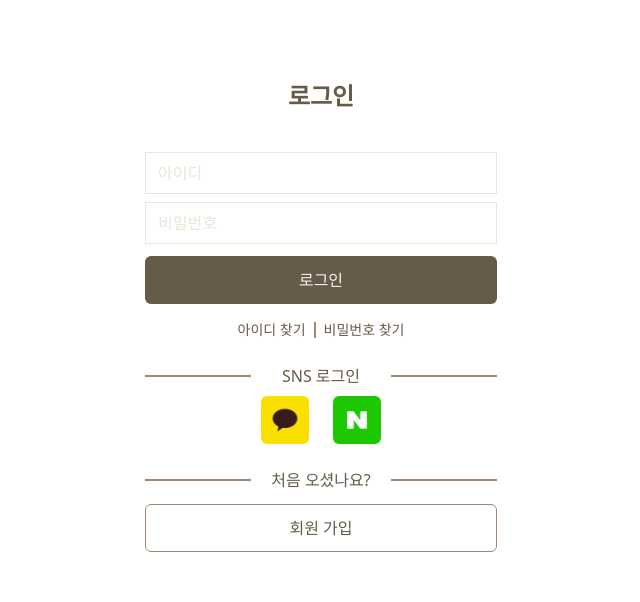
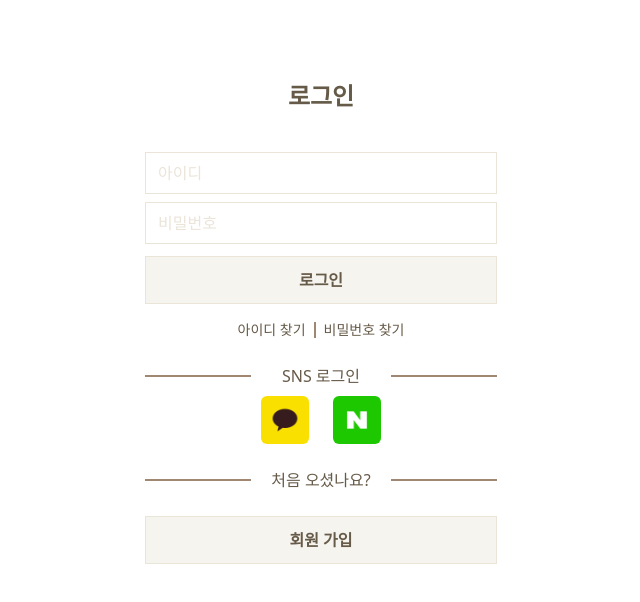
Before and after one commit to Team-Sttock/FE, a Next.js app: page /login in a window 1280 px wide. Shown: the top 602 px of the page, without its empty margins (319-959 px from the left). Built offline with nearby package versions, Linux system fonts and the light colour scheme.

Commit message:
refactor: 로그인 페이지 내 버튼에 적용 테스트

```diff
--- a/pages/login.tsx
+++ b/pages/login.tsx
@@ -2,6 +2,7 @@ import { Noto_Sans } from 'next/font/google'
 import Link from 'next/link'
 import { useForm } from 'react-hook-form'
 
+import Button from '@/features/common/components/Button'
 import Input from '@/features/common/components/Input'
 import { classNames } from '@/features/common/utils/classNames'
 
@@ -51,9 +52,7 @@ export default function Page() {
             placeholder="비밀번호"
           ></Input>
           <div className="py-1">
-            <button className="w-full h-12 rounded-md bg-dark-brown text-ivory">
-              로그인
-            </button>
+            <Button className="h-12">로그인</Button>
           </div>
         </form>
         <section className="flex items-center justify-center py-3 space-x-2 text-dark-brown">
@@ -102,12 +101,7 @@ export default function Page() {
           >
             처음 오셨나요?
           </p>
-          <button
-            className="w-full h-12 rounded-md mt-3 text-dark-brown border border-light-brown
-          "
-          >
-            회원 가입
-          </button>
+          <Button className="h-12 mt-6"> 회원 가입</Button>
         </section>
       </main>
     </div>
```
